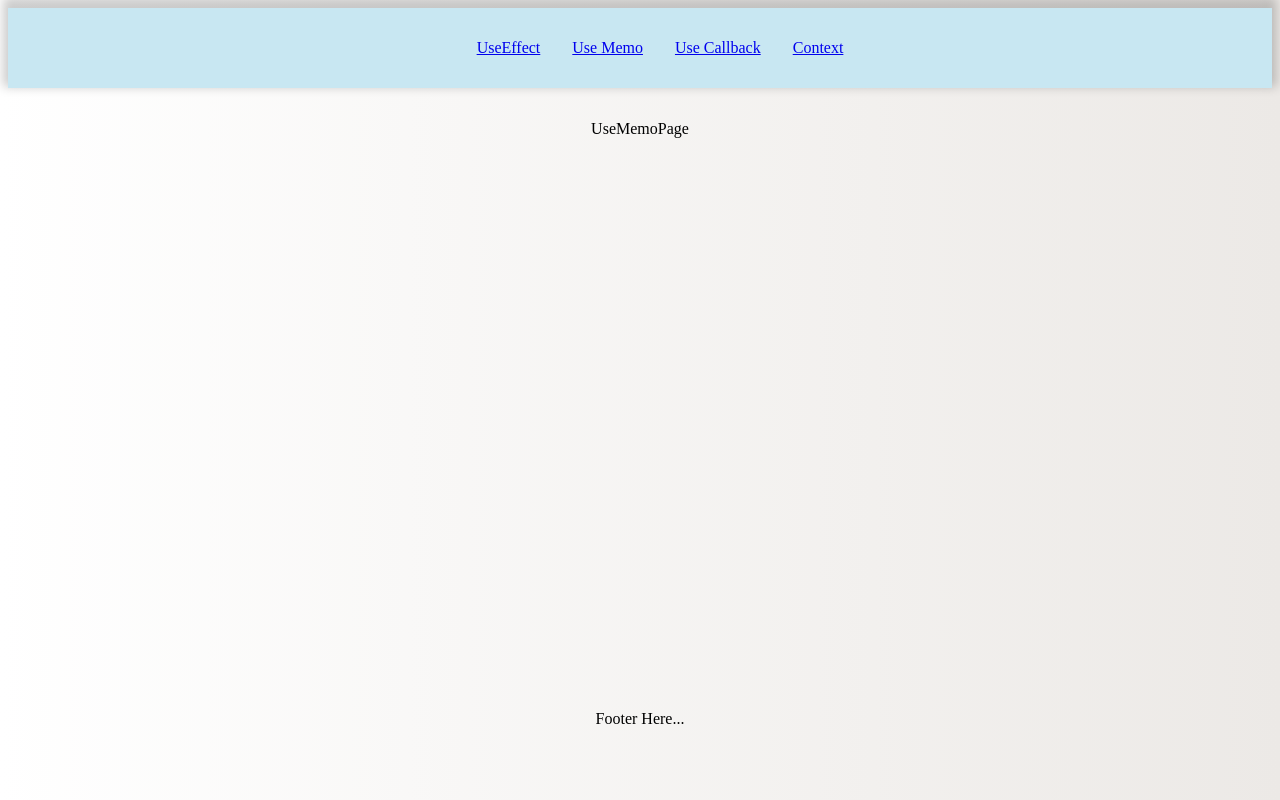
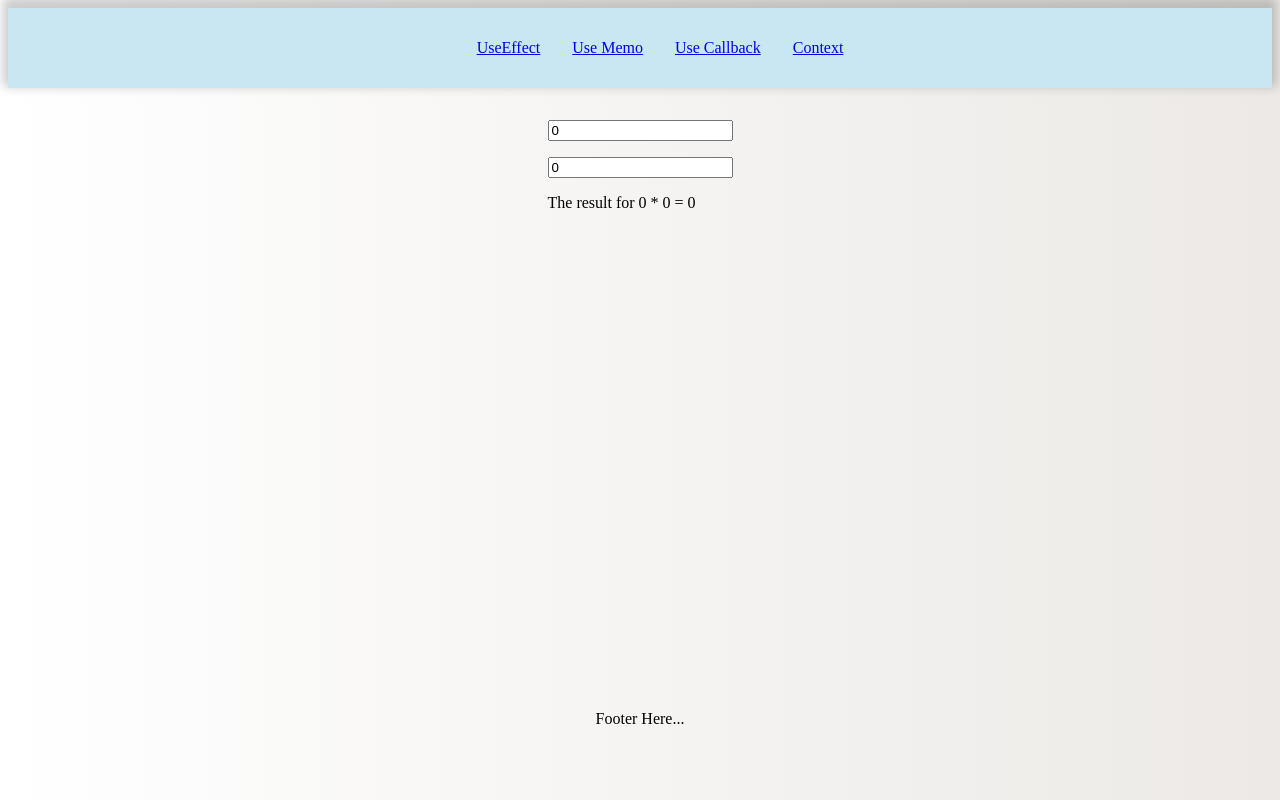
Before and after one commit to jorgejimenez98/simple-react-core-test, a React (Vite) app: page /use-memo in a window 1280 px wide. Built offline with nearby package versions, Linux system fonts and the light colour scheme; the HTML template or start-up script is replaced by a standard one.

Commit message:
feat: added use-memo page

```diff
--- a/src/components/UseMemoPage.tsx
+++ b/src/components/UseMemoPage.tsx
@@ -1,8 +1,33 @@
+import React, { useMemo, useState } from 'react';
 
 const UseMemoPage: React.FC = () => {
+  const [numberA, setNumberA] = useState<number>(0);
+  const [numberB, setNumberB] = useState<number>(0);
+
+  const result = useMemo(() => {
+    return numberA * numberB;
+  }, [numberA, numberB]);
+
   return (
-    <div>UseMemoPage</div>
-  )
+    <div className="page">
+      {/* A input */}
+      <input
+        type="number"
+        value={numberA}
+        onChange={event => setNumberA(+event.target.value)}
+      />
+
+      {/* B input */}
+      <input
+        type="number"
+        value={numberB}
+        onChange={event => setNumberB(+event.target.value)}
+      />
+
+      {/* Text */}
+      <span>The result for {numberA} * {numberB} = {result}</span>
+    </div>
+  );
 }
 
-export default UseMemoPage
+export default UseMemoPage;
```
